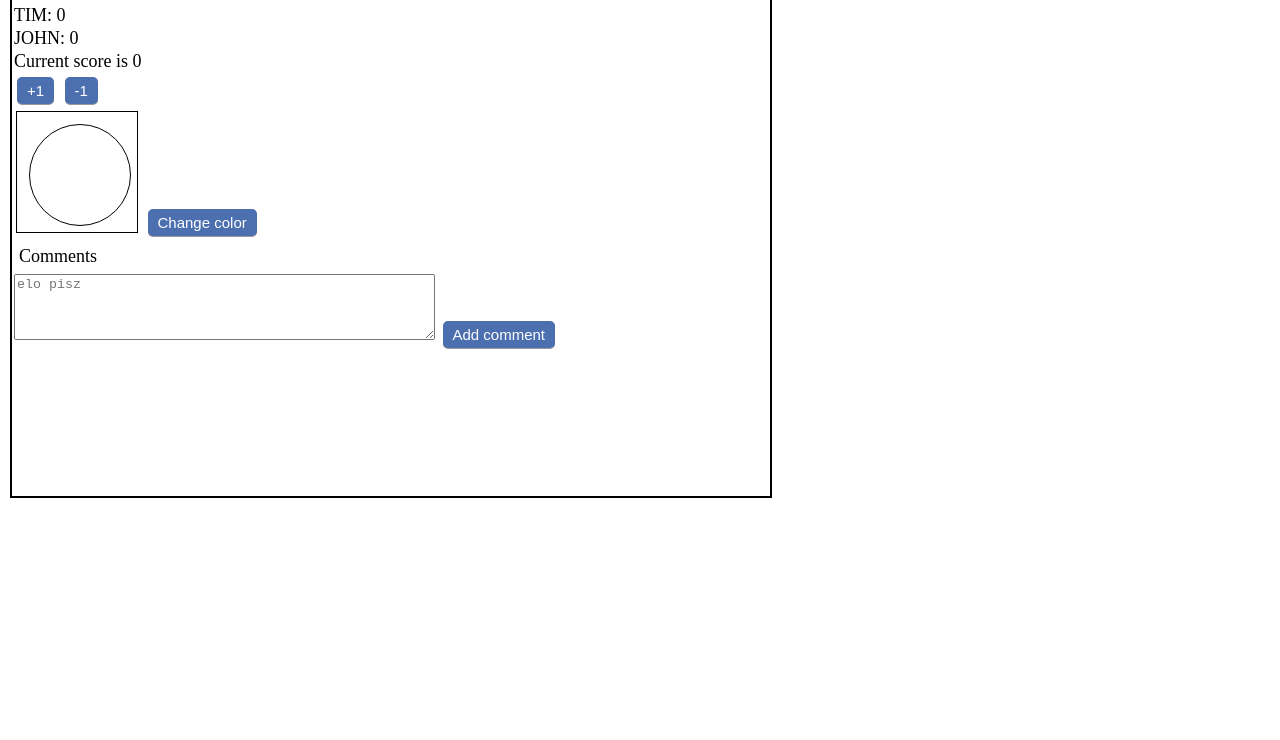
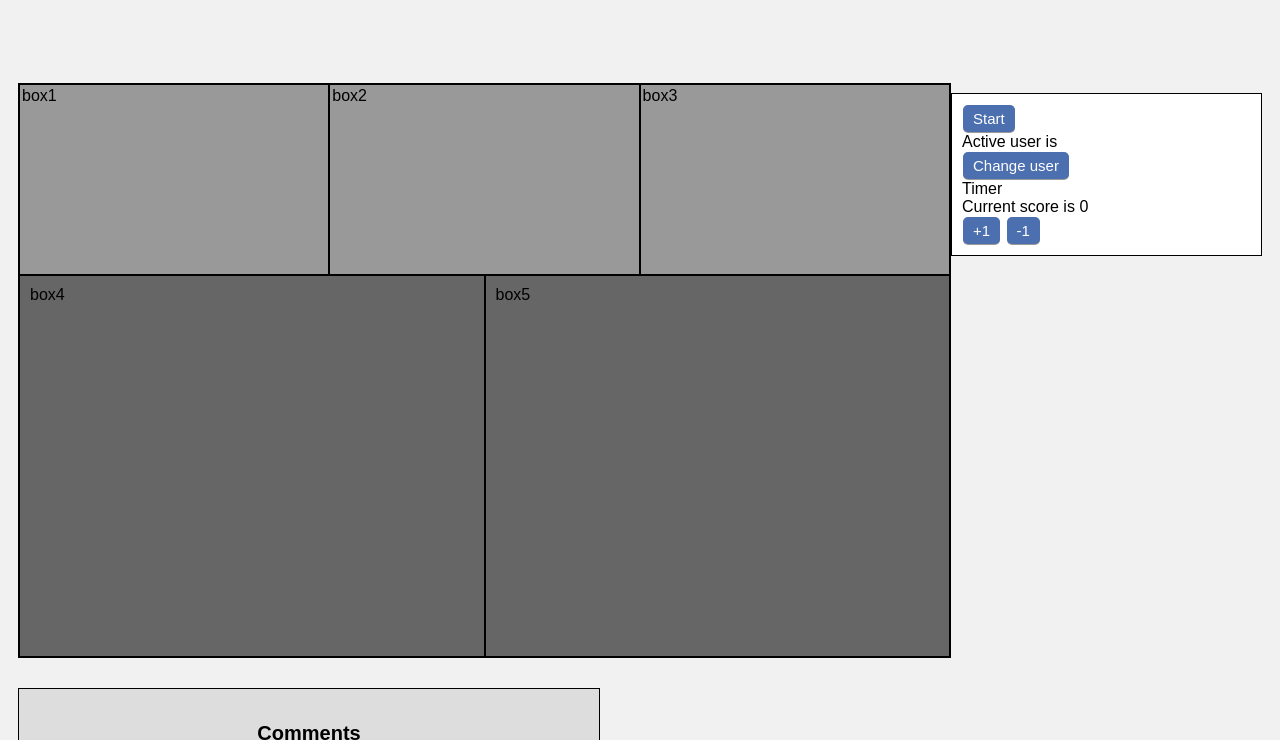
Before and after one commit to kamilakli/connect3, a website: page index.html in a window 1280 px wide. Shown: the part 220-960 px from the top of the page. Before the commit the page ends 800 px from the top, so only its background shows below. Drawn offline with Linux system fonts and the light colour scheme.

Commit message:
duzo cssow

```diff
--- /dev/null
+++ b/colorcircle.css
@@ -0,0 +1,47 @@
+div.square {
+    display: inline-block;
+    border: 1px solid black;
+    padding: 10px;
+    height: 100px;
+    width: 100px;
+    margin: 1px, 1px, 5px, 1px;
+    position: relative;
+}
+div.circle {
+    display: inline-block;
+    border: 1px solid black;
+    border-radius: 120px;
+    height: 100%;
+    width: 100%;
+    position: relative;
+
+}
+button {
+    display: inline;
+    padding: 5px 10px;
+    font-size: 15px;
+    cursor:pointer;
+    text-align: center;
+    text-decoration: none;
+    outline:none;
+    color:#fff;
+    background-color: rgb(76, 111, 175);
+    border: none;
+    border-radius: 5px;
+    box-shadow: 0 1px #999;
+    margin: 3px;
+}
+button:hover {background-color: #4025db}
+
+button:active {
+    background-color: #7256f0;
+    box-shadow: 0 2px #666;
+    transform: translateY(4px);
+}
+button.specialButton{
+    display: inline-flexbox;
+    flex: right;
+    position: relative;
+}
+
+button.specialButton:hover {background-color: rgb(29, 28, 28);}
--- a/index.html
+++ b/index.html
@@ -3,73 +3,51 @@
         <title>Hej kamila</title>
         <link rel="stylesheet" type="text/css" href="style.css">
         <script src="script.js"></script>
-        <script src="zadanie3.js"></script>
-        <script src="zadanie4.js"></script>
         <script src="comments.js"></script>
     </head>
 
     <body>
-    <div class = "connect3">
-        <div class = "input">
-            <input type="text" name="Hello" id = "helloInput">
+        <div class = "header"><h1>Connect 3</h1>
+            <div class = "user"><input type="text" name="Hello" id = "helloInput">
             <button onclick="showUser()">Hello</button>
             Hello <span id="userName"></span>
+
+
+            </div>
         </div>
 
-        <div class="active user">
+    <div class = "leftColumn">
+        <div class = "topbox">
+        <div class = "box">box1</div>
+        <div class = "box">box2</div>
+        <div class = "box">box3</div>
+        </div>
+
+        <div class = "downbox">
+        <div class = "bottombox">box4</div>
+        <div class = "bottombox">box5</div>
+        </div>
+    </div>
+
+    <div class = "rightColumn">
+            <button onclick="playGame()">Start</button>
+    <div class="activeuser">
                 Active user is
                 <span id="message"></span>
                <div id=outer_button></div>
                <button onclick="displayUser()">Change user</button>
     </div>
-
-
         <div class="timer">Timer</div>
-        <div class="board">Board</div>
-        <div class = "players" onclick="lastClickedPlayer('Jim')">
-            Jim
-        </div>
-
-        <div class = "players" onclick="lastClickedPlayer('Tim')">
-            Tim
-        </div>
-
-        <div class ="players" onclick="lastClickedPlayer('John')">
-            John
-        </div>
-
-       <div class = "annoucePlayer">
-           Last clicked player is
-           <span id="clickedPlayer"></span>
-       </div>
-        <div class = "click_counter">
-        <span>JIM:</span>
-        <span id="playerJim">0</span>
-    </div>
-    <div class = "click_counter">
-         <span>TIM:</span>
-         <span id="playerTim">0</span>
-    </div>
-    <div class = "click_counter">
-         <span>JOHN:</span>
-        <span id="playerJohn">0</span>
-    </div>
-    <div class ="current score">
+        <div class ="currentscore">
                 Current score is <span id="score">0</span>
         </div>
                 <div class="addScore">
                     <button onclick="add()">+1</button>
                     <button onclick="decrease()">-1</button>
                 </div>
-    <div class=picture>
-    <div class = "square">
-        <div class="circle" id="colorChanger"></div>
     </div>
-    <span class="specialButton">
-        <button onclick="showColor()" class="specialButton">Change color</button>
-    </span>
-    </div>
-        <div class = "comments">Comments</div>
+
+    <div class = "comments"><h1>Comments</h1>
         <div class ="text">
             <textarea class ="textArea" rows="4" cols="50" placeholder="elo pisz"></textarea>
             <button onclick ="()" class="specialButton">Add comment</button>
@@ -77,7 +55,7 @@
 
     </div>
 
-        </div>
+
     </body>
 
 </html>
--- a/style.css
+++ b/style.css
@@ -1,42 +1,94 @@
-div {
-    margin: 2px;
-    font-size: 18px;
+* {
+    box-sizing: border-box;
+  }
+
+body {
+    font-family: Arial;
+    padding: 10px;
+    background: #f1f1f1;
+
+}
+.header {
+    padding: 30px;
+    text-align: center;
+    background: white;
+    margin: 15px;
+  }
+.header h1 {
+    font-size: 50px;
+  }
+.user {
+    float: left;
+    width: 50%;
+    position: relative;
+    display: block;
+    height: 15%;
+}
+.leftColumn {
+    float: left;
+    width: 75%;
+    border: 0.5px solid black;
+    background-color: white;
+}
+.topbox {
+    display: inline;
+}
+.box {
+    float: left;
+    width: 33.33%;
+    padding: 2px;
+    height: 25%;
+    background-color: #999;
+    border: 0.5px solid black;
+}
+.downbox {
+    display: inline;
+}
+.bottombox {
+    float: left;
+    width: 50%;
+    padding: 10px;
+    height: 50%;
+    background-color: #666;
+    border: 0.5px solid black;
+}
+.rightColumn {
+    float: left;
+    width: 25%;
+    background-color: white;
+    padding: 10px;
+    margin-top: 10px;
+    border: 0.5px solid black;
+}
+.activeuser {
+    display: block;
+}
+.timer{
+    display: block;
+}
+.currentscore {
+    display: block;
+}
+.comments {
+    float: left;
+    padding: 20px;
+    text-align: center;
+    background: #ddd;
+    margin-top: 30px;
+    border: 0.5px solid black;
+}
+.comments h1{
+    font-size: 20px;
+}
+.text {
+    float: left;
+    width: 25%;
+    background: #ddd;
+    margin-top: 30px;
 }
 
-div.connect3 {
-    display: block;
-    height: 90%;
-    width: 60%;
-    border: 2px solid black;
-}
-div.players {
-    display: inline;
-    border: 1px solid black;
-    padding: 4px;
-}
-div.annoucePlayer{
-    margin:5px 4px 4px 5px;
-}
-div.square {
-    display: inline-block;
-    border: 1px solid black;
-    padding: 10px;
-    height: 100px;
-    width: 100px;
-    margin: 1px, 1px, 5px, 1px;
+button {
     position: relative;
-}
-div.circle {
-    display: inline-block;
-    border: 1px solid black;
-    border-radius: 120px;
-    height: 100%;
-    width: 100%;
-    position: relative;
-
-}
-button {
-    display: inline;
     padding: 5px 10px;
     font-size: 15px;
     cursor:pointer;
@@ -48,7 +100,7 @@ button {
     border: none;
     border-radius: 5px;
     box-shadow: 0 1px #999;
-    margin: 3px;
+    margin: 1px;
 }
 button:hover {background-color: #4025db}
 
@@ -57,18 +109,20 @@ button:active {
     box-shadow: 0 2px #666;
     transform: translateY(4px);
 }
-button.specialButton{
-    display: inline-flexbox;
-    flex: right;
-    position: relative;
-}
 
-button.specialButton:hover {background-color: rgb(29, 28, 28);}
+@media screen and (max-width: 800px) {
+    .leftcolumn, .rightcolumn {
+      width: 100%;
+      padding: 0;
+    }
+  }
 
 
-div.comments {
-    display: block;
-    margin: 4px;
-    padding: 3px;
-    position: relative;
+div.players {
+    display: inline;
+    border: 1px solid black;
+    padding: 4px;
 }
+div.annoucePlayer{
+    margin:5px 4px 4px 5px;
+}
```
Also changed, not shown: clickedplayer.html (added, +38 -0 lines), colorcircle.html (added, +17 -0 lines), zad2.js (+3 -5 lines). Lines whose indentation alone changed are shown as unchanged.
